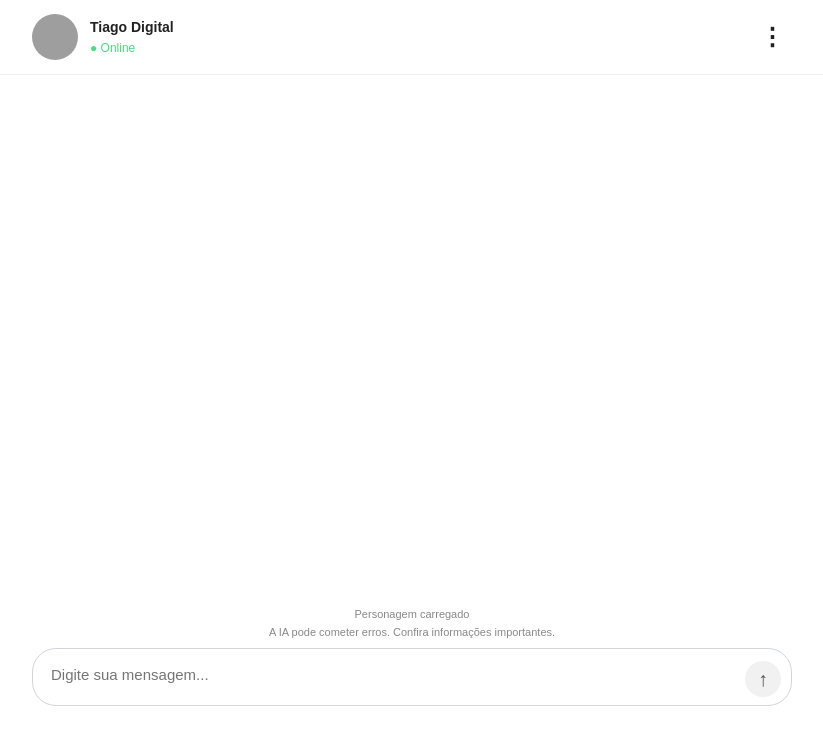
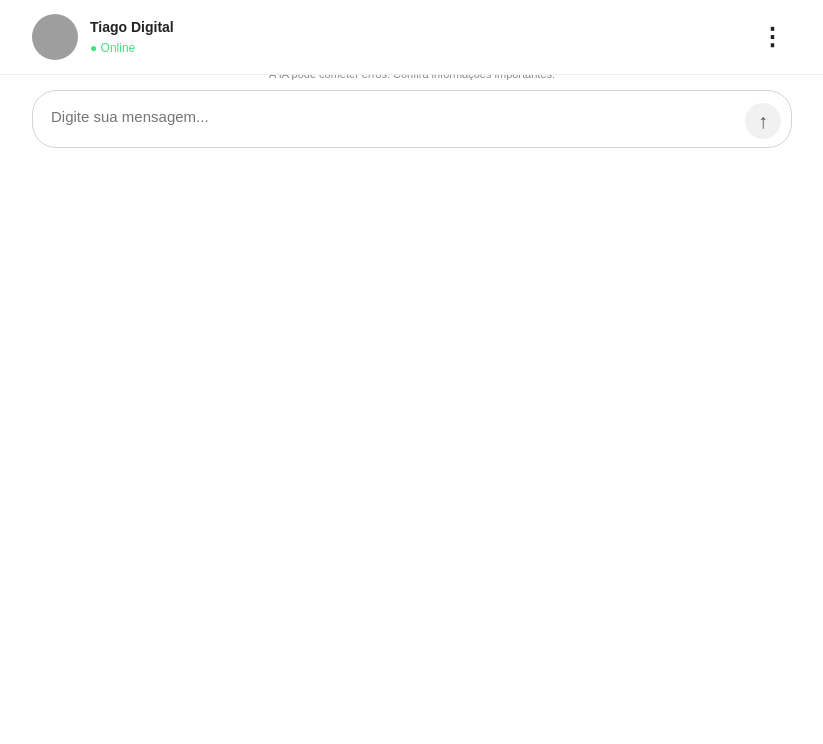
Before and after one commit to tiihagoos-oss/minisite, a plain HTML site: page index.html in a window 1280 px wide. Shown: the whole page, without its empty margins (228-1051 px from the left). Drawn offline with Linux system fonts and the light colour scheme; grey boxes are pictures that could not be loaded.

Commit message:
Update index.html

```diff
--- a/index.html
+++ b/index.html
@@ -146,7 +146,7 @@ header {
 /* ==========================================================
    CONTAINER
 ========================================================== */
-
+/*
 .container {
     width: 100%;
     max-width: 900px;
@@ -158,7 +158,18 @@ header {
     display: flex;
     flex-direction: column;
 }
-
+*/
+
+.container {
+    width: 100%;
+    max-width: 900px;
+
+    height: 100vh;
+
+    margin: 0 auto;
+
+    position: relative;
+}
 
 
 /* ==========================================================
```
